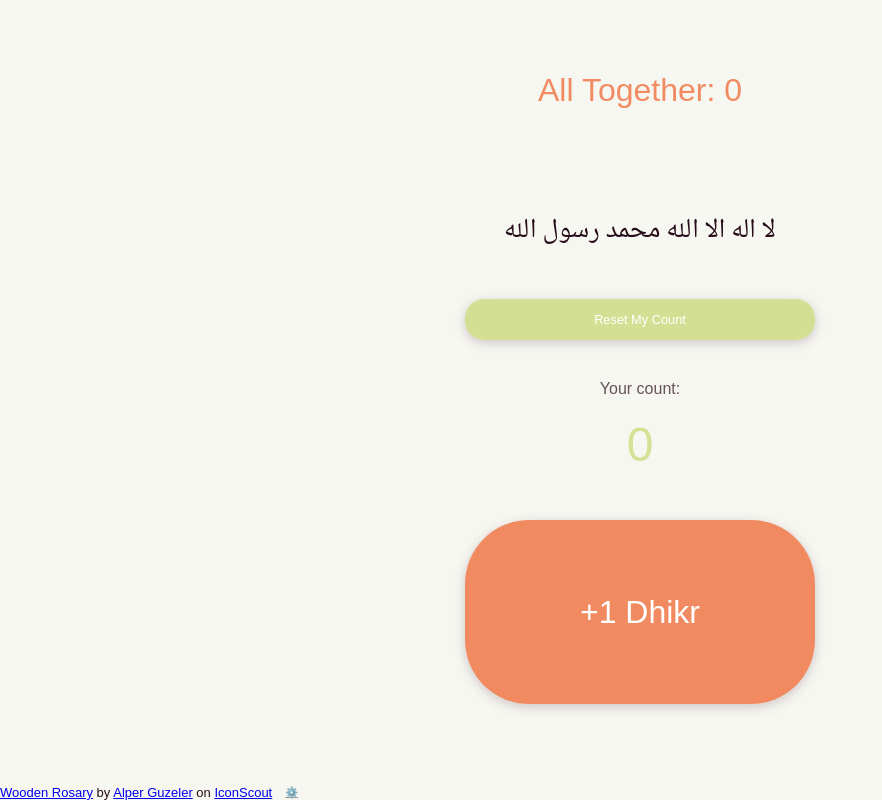
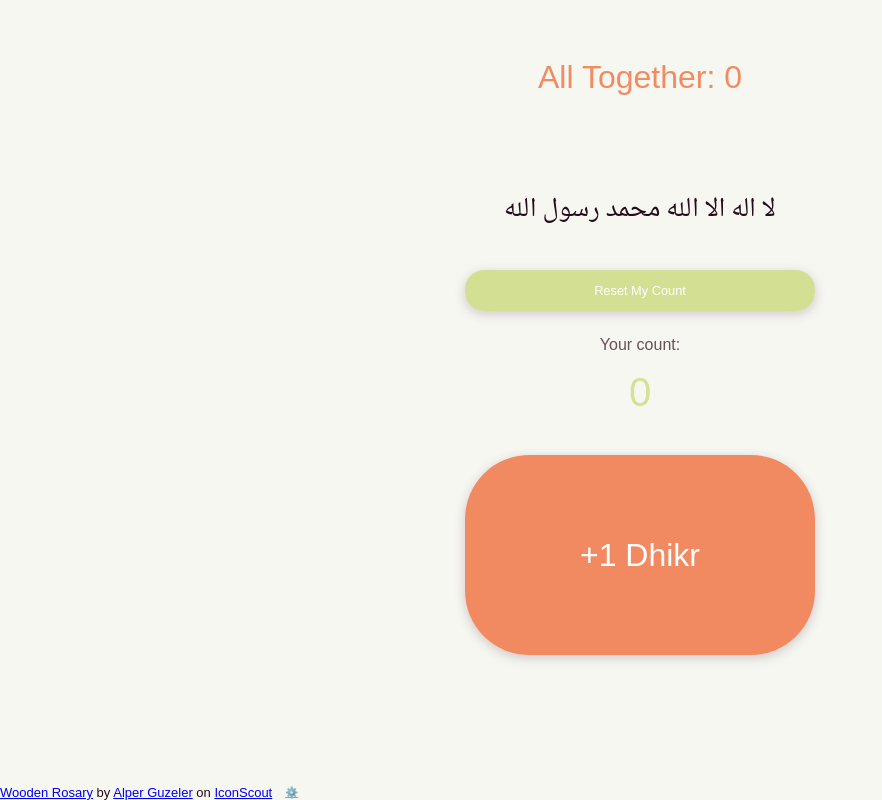
Before and after one commit to Sadullah-TANRIKULU/multi-purpose-counter, a website: page index.html in a window 1280 px wide. Shown: the whole page, without its empty margins (0-882 px from the left). Drawn offline with nearby package versions, Linux system fonts and the light colour scheme; no server answers.

Commit message:
bisschen Stil

```diff
--- a/index.html
+++ b/index.html
@@ -27,11 +27,11 @@
       .container {
         max-width: 400px;
         margin: 0 auto;
-        padding: 1.5em;
+        padding: 1.3em;
       }
       .total-counter {
         font-size: 2em;
-        margin-top: 1.5em;
+        margin-top: 1.2em;
         color: #f05d23b3;
         text-align: center;
       }
@@ -40,7 +40,8 @@
         font-size: 1.7em;
         color: #260c1a;
         text-align: center;
-        margin: 1.5em 0;
+        margin: 1.2em 0;
+        min-height: 2em;
         line-height: 2;
         user-select: none;
         white-space: pre-line;
@@ -63,13 +64,13 @@
         user-select: none;
       }
       .your-label {
-        margin-top: 2.5em;
+        margin-top: 1.6em;
         text-align: center;
         font-size: 1em;
         color: #260c1ab3;
       }
       .my-counter {
-        font-size: 3em;
+        font-size: 2.5em;
         margin: 0.4em 0 1em 0;
         text-align: center;
         color: #c5d86db3;
@@ -87,7 +88,7 @@
         font-size: 2em;
         width: 85vw;
         max-width: 350px;
-        height: 23vh;
+        height: 25vh;
         padding: 1em;
         box-shadow: 0 3px 12px #260c1a33;
         display: block;
```
